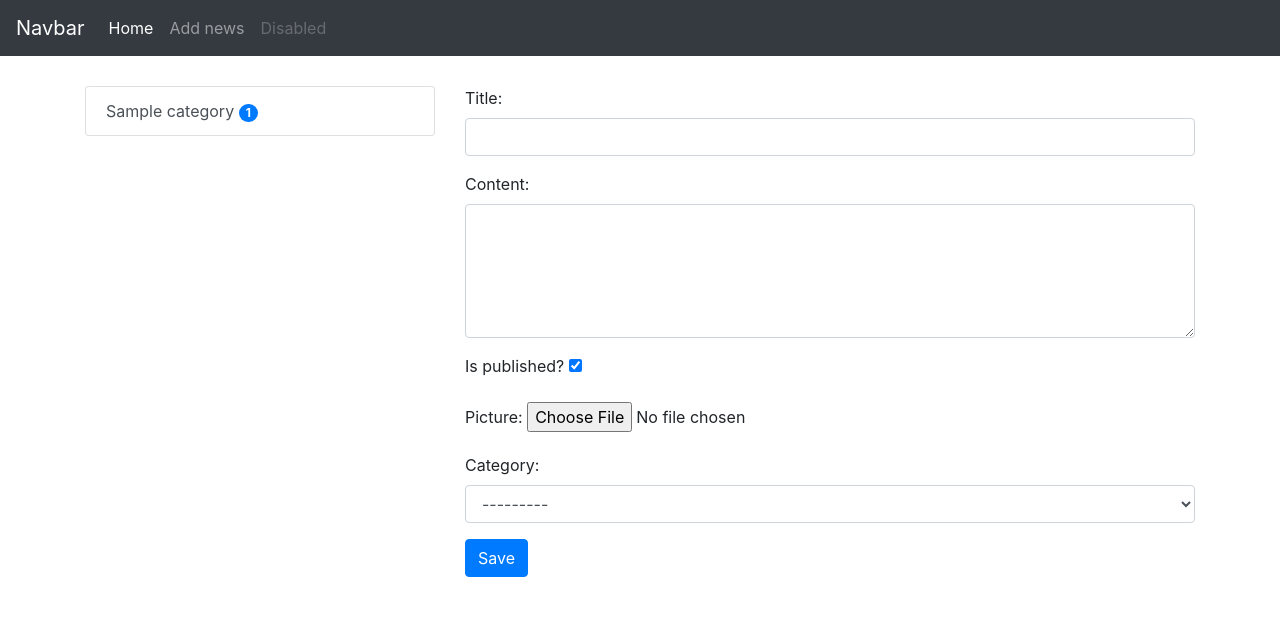
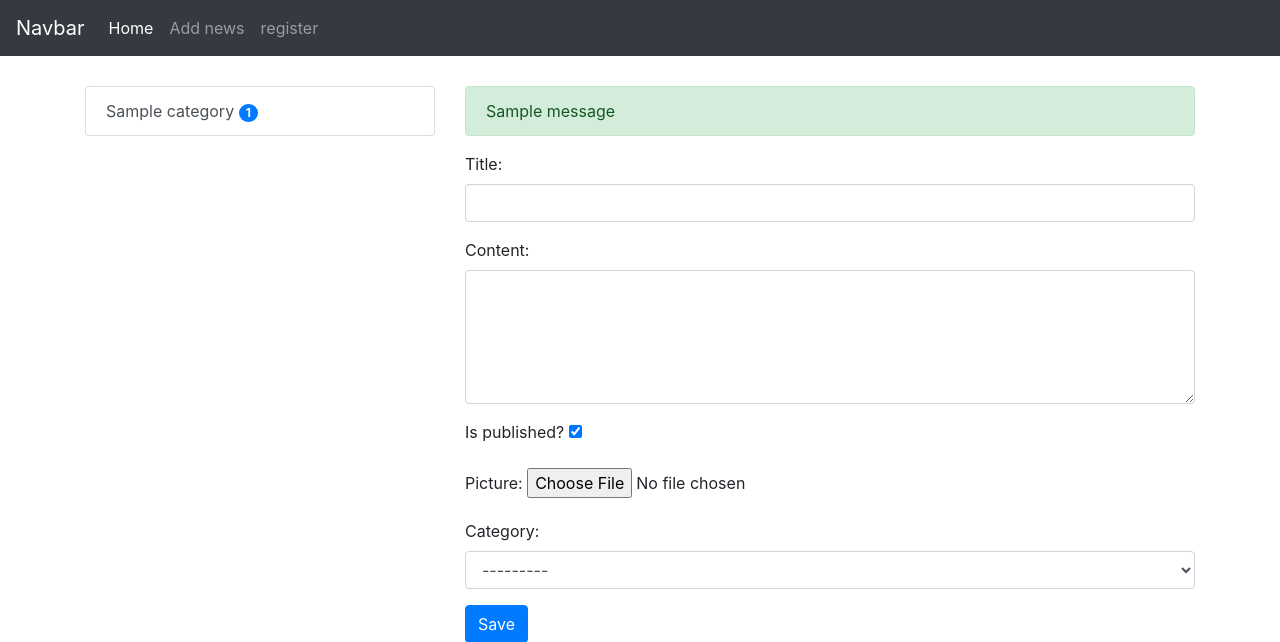
Before and after one commit to DavidMares22/news-site, a Django app: page /add/ in a window 1280 px wide. Shown: the top 642 px of the page. Run offline with Django 3.2, Linux system fonts and the light colour scheme; tables that the repository leaves empty hold one stand-in row (values such as "Sample post"); one stand-in notice (Sample message) is shown; some libraries are stand-ins or nearby versions.

Commit message:
Registration

```diff
--- a/news/forms.py
+++ b/news/forms.py
@@ -2,6 +2,19 @@ from django import forms
 from .models import Category
 import re
 from django.core.exceptions import ValidationError
+from django.contrib.auth.forms import UserCreationForm
+from django.contrib.auth.models import User
+
+
+class RegisterForm(UserCreationForm):
+    email = forms.EmailField(widget=forms.EmailInput(attrs={'class':'form-control'}))
+    username = forms.CharField(widget=forms.TextInput(attrs={'class': 'form-control'}))
+    password1 = forms.CharField(help_text='at least 8 characters',widget=forms.PasswordInput(attrs={'class': 'form-control'}))
+    password2 = forms.CharField(widget=forms.PasswordInput(attrs={'class': 'form-control'}))
+
+    class Meta:
+        model = User
+        fields = ['username','email','password1','password2']
 
 
 class NewsForm(forms.Form):
--- a/news/urls.py
+++ b/news/urls.py
@@ -6,5 +6,6 @@ urlpatterns = [
     path('',index,name='home'),
     path('category/<int:id>',get_category,name='category'),
     path('news/<int:id>',news_post,name='news_post'),
-    path('add/', add_post,name='add_post')
+    path('add/', add_post,name='add_post'),
+    path('register/',register,name='register')
 ]
--- a/news/views.py
+++ b/news/views.py
@@ -2,8 +2,10 @@ from django.shortcuts import render, get_object_or_404,redirect
 from django.http import HttpResponse
 from .models import News,Category
 
-from .forms import NewsForm
+from .forms import NewsForm,RegisterForm
 from django.core.paginator import Paginator
+from django.contrib import messages
+
 
 
 
@@ -42,3 +44,18 @@ def add_post(request):
     else:
         form = NewsForm()
     return render(request, 'news/add_post.html', {'form': form})
+
+
+
+def register(request):
+    if request.method == 'POST':
+        form = RegisterForm(request.POST)
+        if form.is_valid():
+            form.save()
+            messages.success(request,'Account succesfully created')
+            return redirect('home')
+        else:
+            messages.error(request,'An error ocurred')
+    else:
+        form = RegisterForm()
+    return render(request,'news/register.html',{'form':form})
--- a/templates/news/base.html
+++ b/templates/news/base.html
@@ -27,6 +27,24 @@
 
     </div>
     <div class="col-sm-8">
+
+       {% if messages %}
+
+            {% for message in messages %}
+
+                {% if message.tags == 'error' %}
+                    <div class="alert alert-danger" role="alert">
+                        {{ message }}
+                    </div>
+                {% else %}
+                    <div class="alert alert-{{ message.tags }}" role="alert">
+                        {{ message }}
+                    </div>
+                {% endif %}
+
+            {% endfor %}
+
+            {% endif %}
 
         {% block content %}
         {% endblock content %}
--- a/templates/news/includes/_navbar.html
+++ b/templates/news/includes/_navbar.html
@@ -16,7 +16,7 @@
         </li>
 
         <li class="nav-item">
-          <a class="nav-link disabled" href="#" tabindex="-1" aria-disabled="true">Disabled</a>
+          <a class="nav-link " href="{% url 'register' %}" >register</a>
         </li>
       </ul>
 
```
Also changed, not shown: templates/news/register.html (added, +36 -0 lines).
